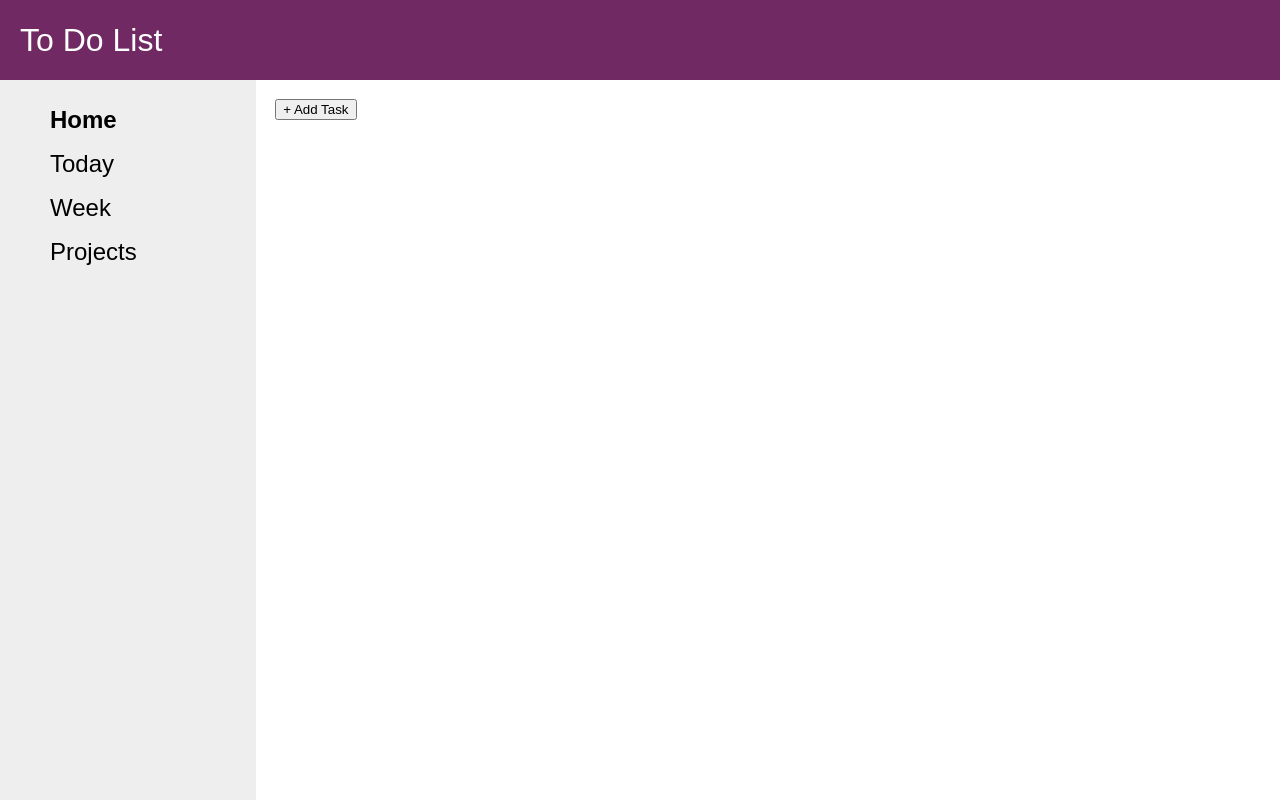
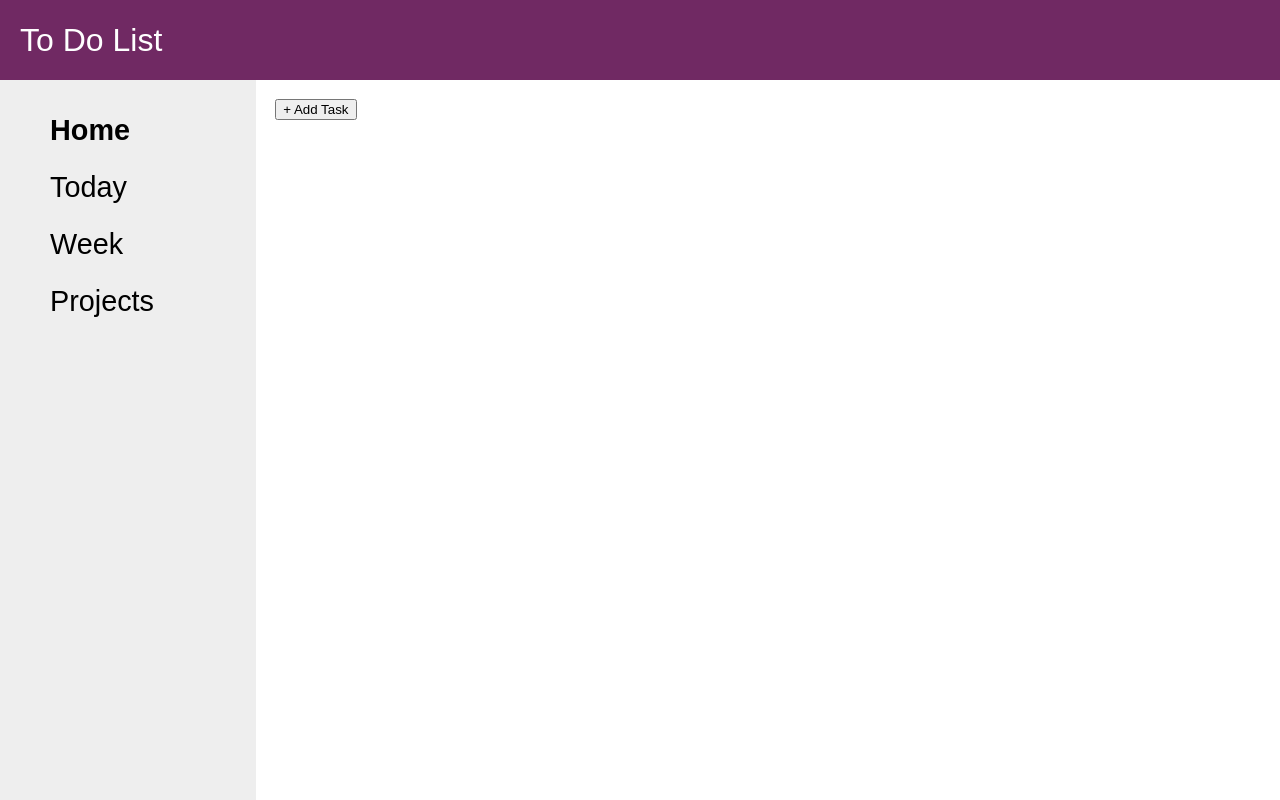
Before and after one commit to HeavenlyWiseMonkey/todo-list, a website built with webpack: page src/index.html in a window 1280 px wide. Built offline with nearby package versions, Linux system fonts and the light colour scheme.

Commit message:
Increase size of nav titles and margin

```diff
--- a/src/index.css
+++ b/src/index.css
@@ -43,7 +43,7 @@ ul {
 }
 
 li {
-    margin: 1rem 0;
+    margin: 1.5rem 0;
 }
 
 form {
@@ -78,3 +78,7 @@ form > div {
     display: grid;
     grid-template-columns: 1fr 2fr;
 }
+
+.home, .today, .week, .projects {
+    font-size: 1.8rem;
+}
```
Also changed, not shown: dist/main.js.
